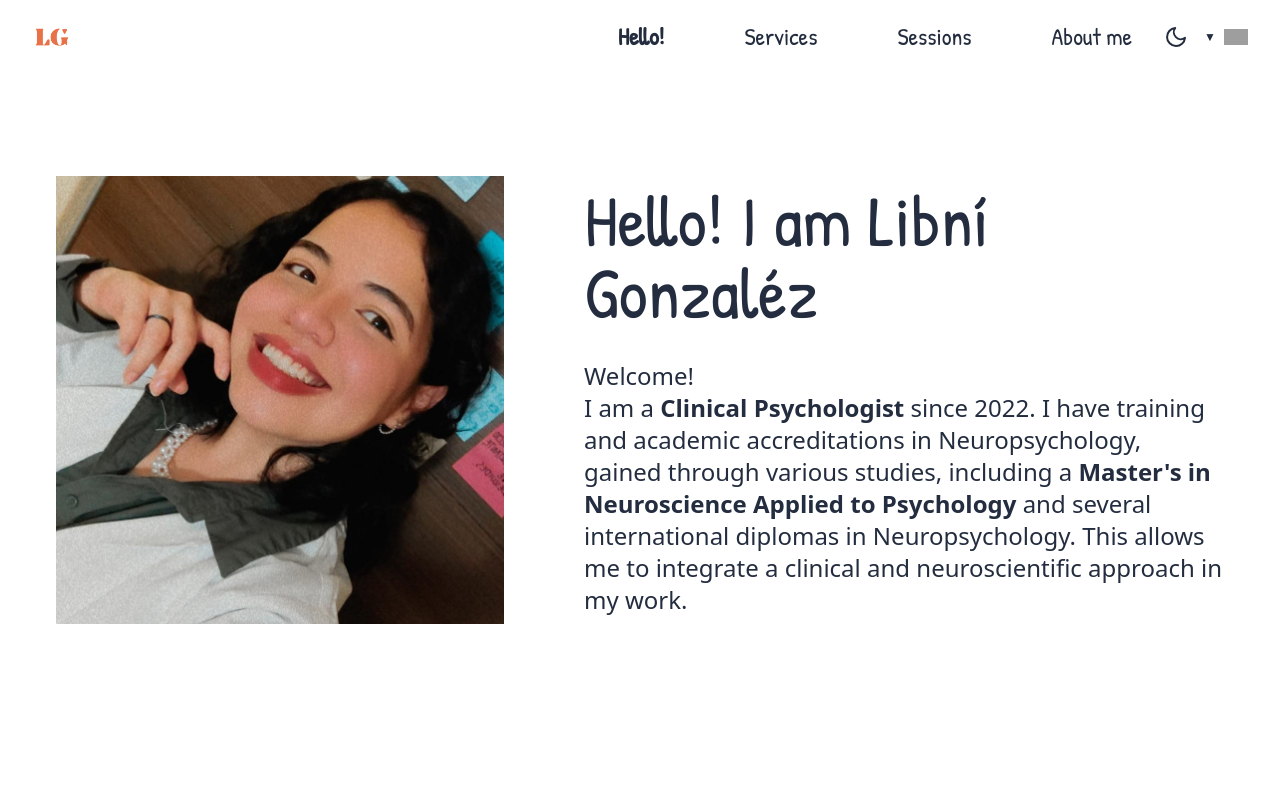
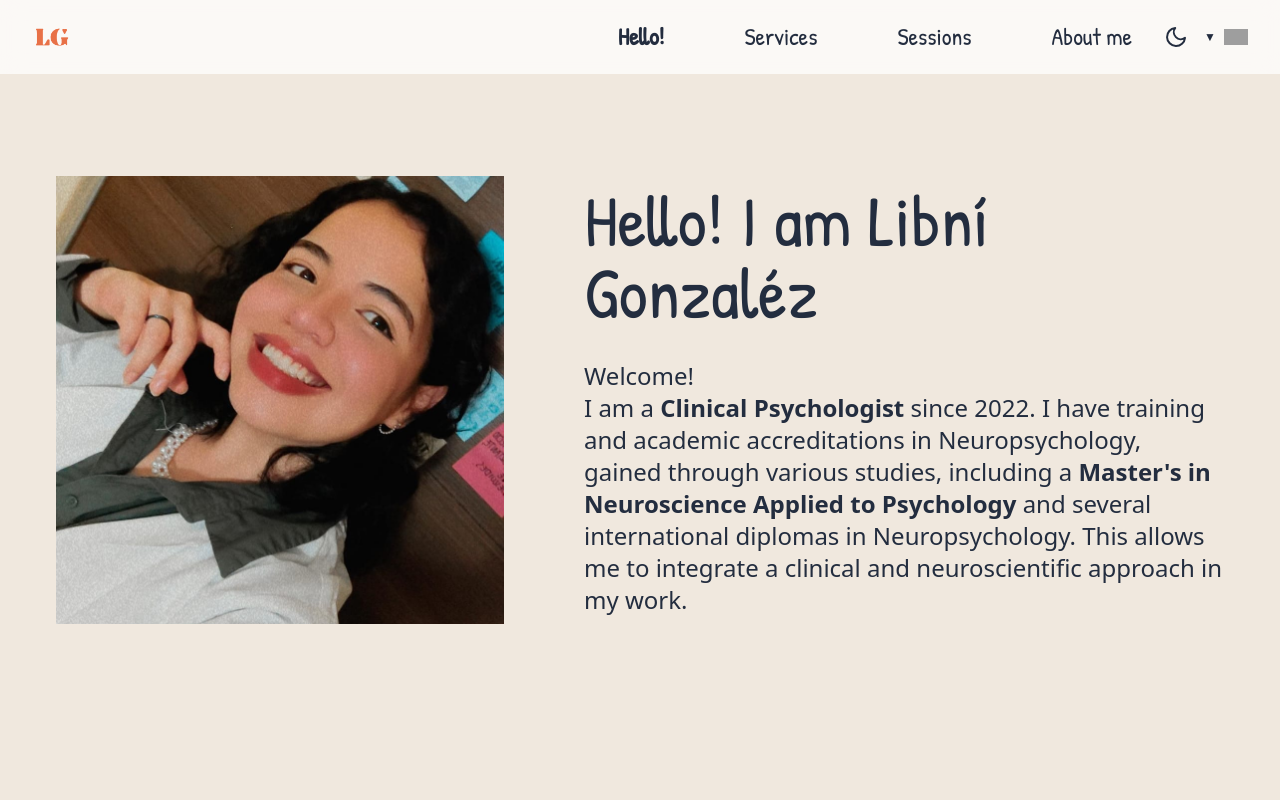
Before and after one commit to 99tsantos/psicologa_libni, a Next.js app: page /en in a window 1280 px wide. Shown: the top 800 px of the page. Built offline with nearby package versions, Linux system fonts and the light colour scheme; grey boxes are pictures that could not be loaded.

Commit message:
fix: fix navbar issues; add blur to navbar

```diff
--- a/src/app/globals.css
+++ b/src/app/globals.css
@@ -3,10 +3,11 @@
 @tailwind utilities;
 
 :root {
-  --background: #ffffff;
+  --background: rgba(206, 180, 148, 0.3);
   --foreground: #232d3f;
   --surface: #ffffff;
   --muted-surface: #64748b;
+  --sidebar: #ffffff;
 }
 
 .dark {
@@ -14,6 +15,7 @@
   --foreground: #ffffff;
   --surface: #232d3f;
   --muted-surface: #111827;
+  --sidebar: #232d3f;
 }
 
 @layer base {
@@ -34,8 +36,20 @@
 }
 
 @layer utilities {
+  /* Frosted navbar: tinted with the theme surface color + blur, so content
+     underneath is obscured but the bar still feels transparent. Uses vars
+     (not Tailwind dark:) so it follows the app theme toggle (.dark class). */
+  .navbar-frosted {
+    background-color: color-mix(in srgb, var(--surface) 72%, transparent);
+    backdrop-filter: blur(12px);
+    -webkit-backdrop-filter: blur(12px);
+  }
+  /* Opaque mobile menu, matched to the rendered page background */
+  .sidebar-solid {
+    background-color: var(--sidebar);
+  }
   .hero-shadow {
-    box-shadow: -6rem 6rem 0px rgba(206, 180, 148, 0.3);
+    box-shadow: -6rem 6rem 0px rgba(206, 180, 148, 0.6);
   }
   .services-shadow {
     box-shadow: 6rem -6rem 0px rgba(206, 180, 148, 0.3);
--- a/src/components/navbar.tsx
+++ b/src/components/navbar.tsx
@@ -68,7 +68,8 @@ export default function Navbar() {
   );
 
   return (
-    <div className="w-full fixed z-10 text-theme-foreground flex justify-between items-center px-8 py-4">
+    <>
+    <div className="w-full fixed z-10 text-theme-foreground flex justify-between items-center px-8 py-4 navbar-frosted">
       <div className="bg-[url('/assets/logo.png')] bg-cover bg-center w-10 h-10" />
       <div className="hidden md:flex items-center gap-8">
         <ul className="flex gap-4 md:gap-20 justify-end">
@@ -97,8 +98,9 @@ export default function Navbar() {
           <MenuIcon color="currentColor" className="w-full h-full" />
         )}
       </button>
+    </div>
       <div
-        className={`fixed top-[72px] bottom-0 right-0 w-64 shadow-lg transition-transform duration-300 md:hidden flex flex-col ${isMenuOpen ? "translate-x-0" : "translate-x-full"}`}
+        className={`fixed top-[72px] bottom-0 right-0 w-64 z-10 sidebar-solid shadow-lg transition-transform duration-300 md:hidden flex flex-col ${isMenuOpen ? "translate-x-0" : "translate-x-full"}`}
       >
         <ul className="flex flex-col gap-6 items-end px-8 pt-8">
           {navItems.map((item, index) => (
@@ -113,6 +115,6 @@ export default function Navbar() {
         </ul>
         <div className="mt-auto flex justify-end px-8 pb-8">{controls}</div>
       </div>
-    </div>
+    </>
   );
 }
```
